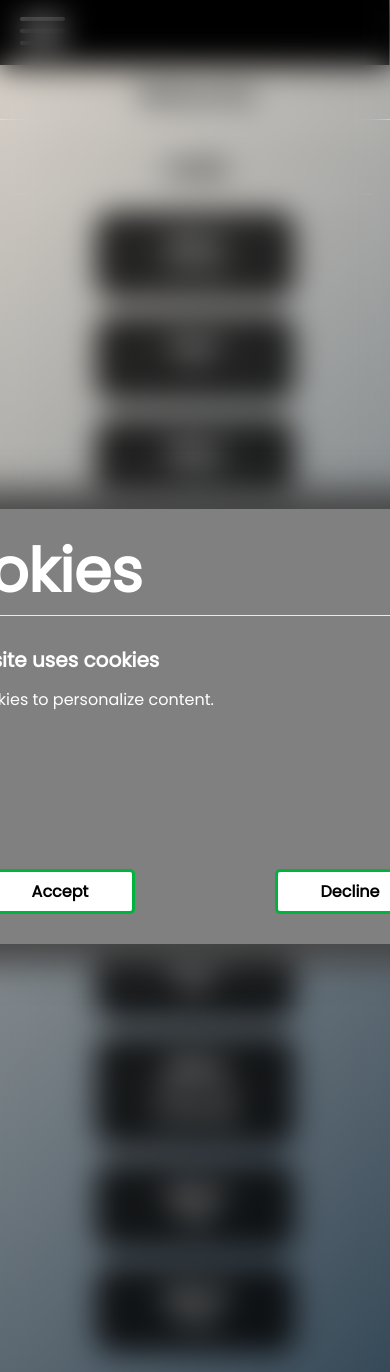
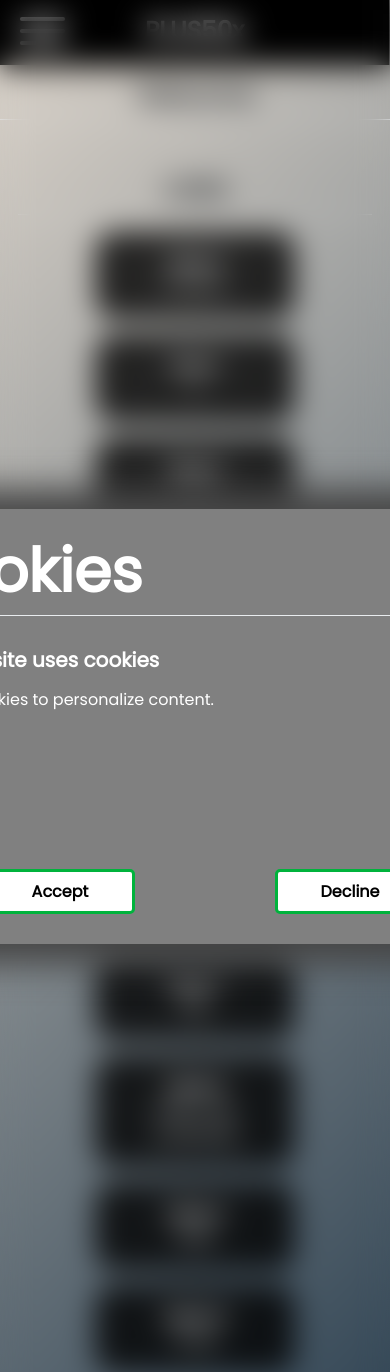
Before and after one commit to vpopovic003/plus50x, a Flask app: page /main in a window 390 px wide. Shown: the top 1372 px of the page. Run offline with Flask 2, Linux system fonts and the light colour scheme; some libraries are stand-ins or nearby versions.

Commit message:
Mobile Changes

```diff
--- a/static/Start.css
+++ b/static/Start.css
@@ -121,7 +121,6 @@ body{
 .sidemenu {
     padding-left: 0 !important;
     display: block;
-    overflow: hidden;
 }
 
 .menuitems li {
@@ -190,7 +189,7 @@ body{
 
 
     .background{
-        margin-top: 140px !important;
+        margin-top: 160px !important;
     }
 
     .side-menu {
--- a/templates/layout.html
+++ b/templates/layout.html
@@ -42,7 +42,6 @@
                     <span class="DropLine"></span>
                 </label>
             </div>
-            <div class="background"></div>
             <h1><a href="main">PLUS50x</a></h1>
             <ul class="sidemenu menuitems">
                 <!-- Login/Logout -->
```
